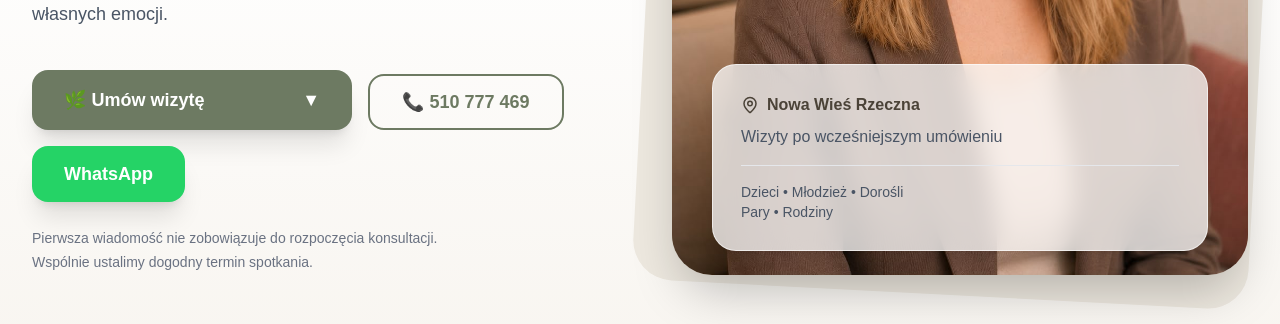
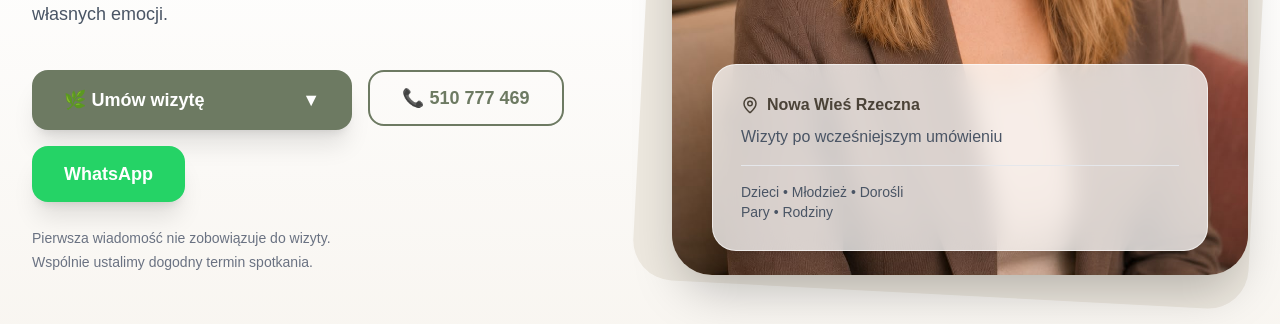
Before and after one commit to xiaomilancer-lab/aleksandra-wejer, a Next.js app: page / in a window 1280 px wide. Shown: the part 776-1100 px from the top of the page. Built offline with nearby package versions, Linux system fonts and the light colour scheme.

Commit message:
Test deployment

```diff
--- a/app/components/Hero.tsx
+++ b/app/components/Hero.tsx
@@ -67,7 +67,7 @@ export default function Hero() {
 
           </p>
 
-          <div className="mt-10 flex flex-wrap items-end gap-4">
+          <div className="flex flex-wrap gap-4 mt-10">
 
   <BookingChoice
   onCalendarClick={() => {
@@ -141,7 +141,7 @@ font-semibold
           <p className="mt-6 text-sm text-gray-500 leading-6">
 
             Pierwsza wiadomość nie zobowiązuje
-            do rozpoczęcia konsultacji.
+            do wizyty.
 
             <br />
 
```
